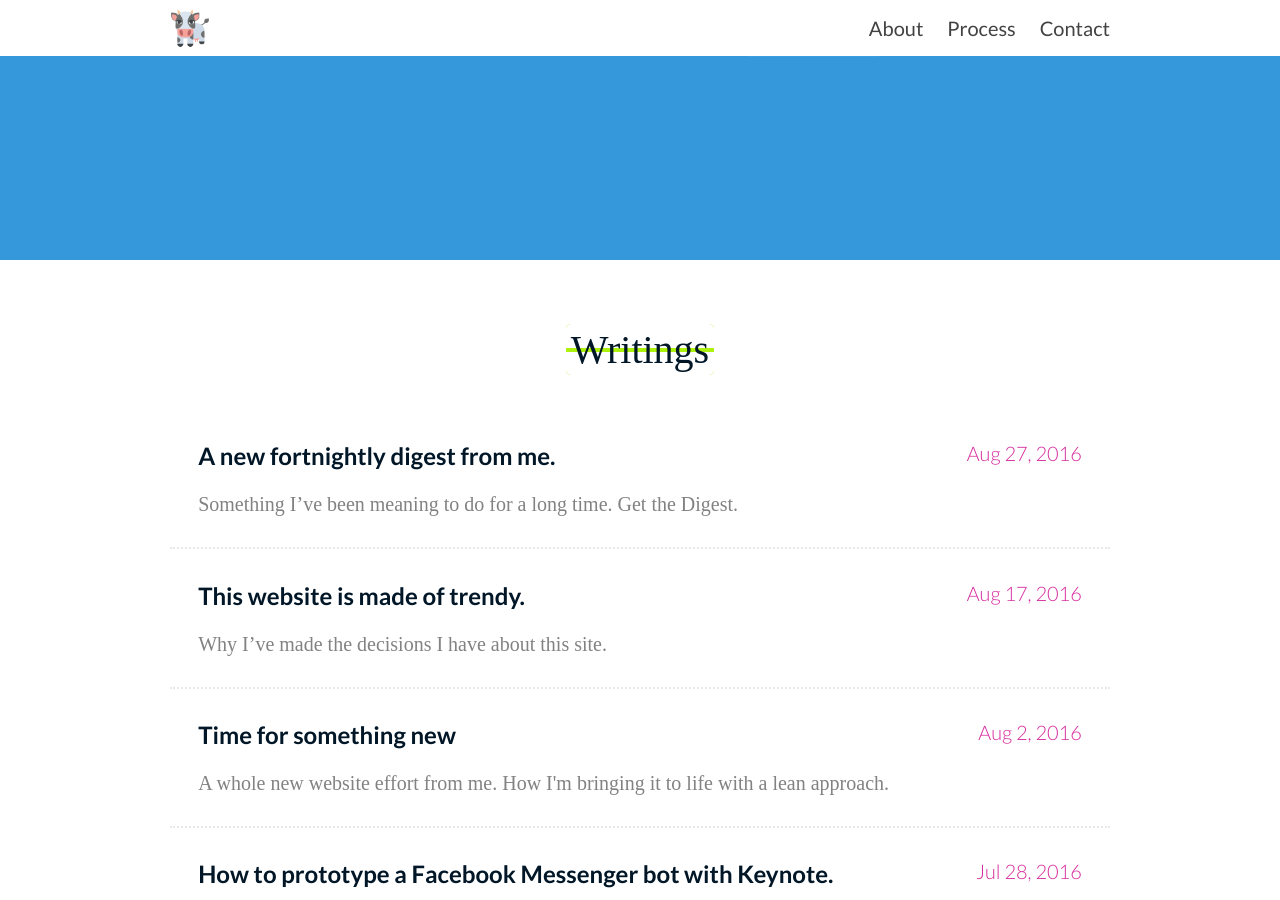
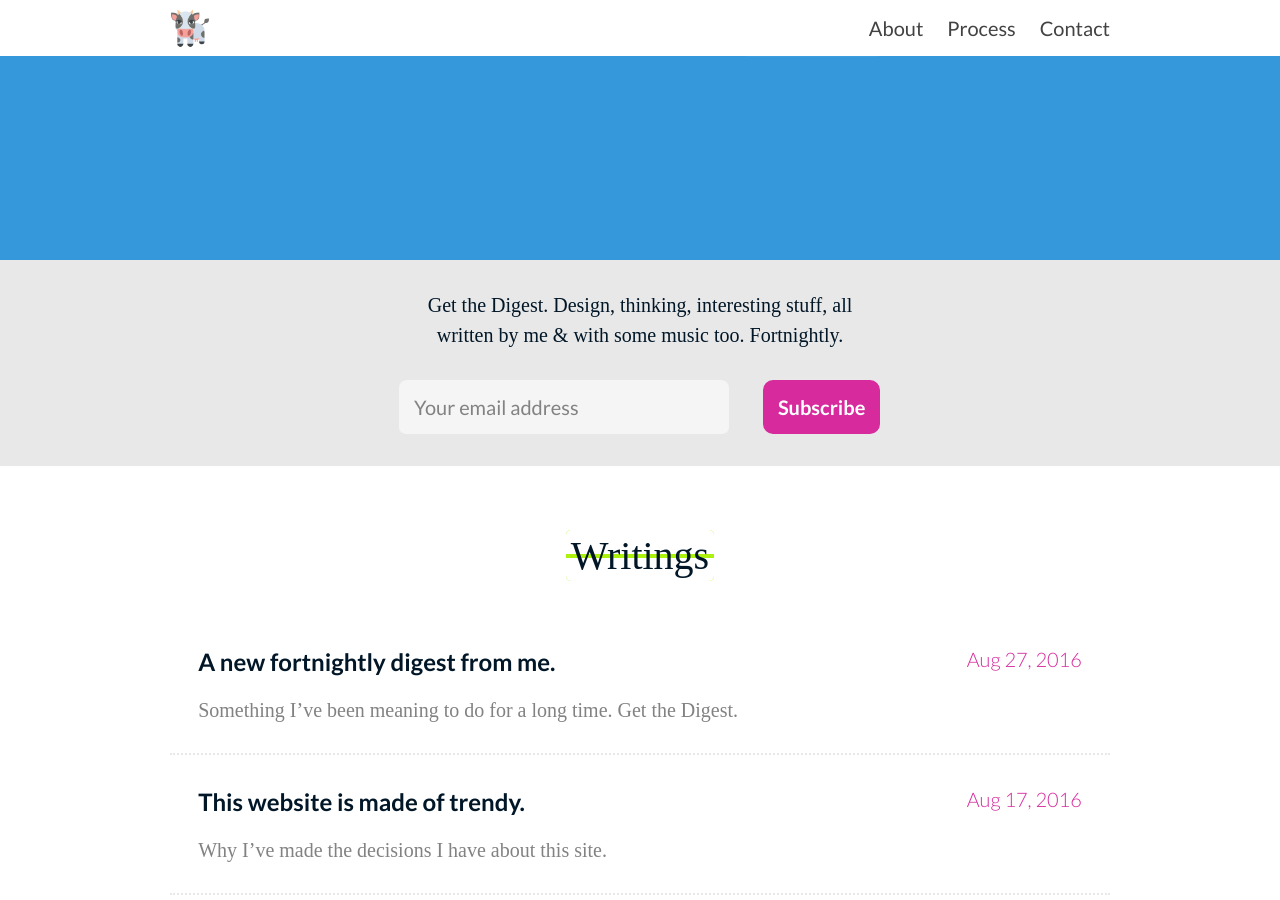
Before and after one commit to jonthebeef/jonthebeef.github.io, a Jekyll site: the page built from index.html, in a window 1280 px wide and 900 px high, scrolled down 640 px. Built offline with Jekyll 4.4.1, drawn with Linux system fonts in a browser that asks for light colours; emoji names are drawn with the system emoji font; some web fonts are replaced.

Commit message:
newsletter signup on homepage. form styling too.

```diff
--- a/_includes/homeview.html
+++ b/_includes/homeview.html
@@ -8,3 +8,4 @@
     </div>
   </div>
 </div>
+{% include newsletter.html %}
--- /dev/null
+++ b/_includes/newsletter.html
@@ -0,0 +1,25 @@
+<div id="mailchimp">
+
+
+  <!-- Begin MailChimp Signup Form -->
+  <div id="mc_embed_signup">
+  <form action="//xyz.us14.list-manage.com/subscribe/post?u=64766a1c8e625212c90caadc3&amp;id=fd5e4fcab9" method="post" id="mc-embedded-subscribe-form" name="mc-embedded-subscribe-form" class="validate" target="_blank" novalidate>
+      <div id="mc_embed_signup_scroll">
+
+  <div class="mc-field-group">
+    <div id="blurb">Get the Digest. Design, thinking, interesting stuff, all written by me &amp; with some music too. Fortnightly.</div>
+  	<input type="email" value="" name="EMAIL" class="required email" id="mce-EMAIL" placeholder="Your email address">
+    <input type="submit" value="Subscribe" name="subscribe" id="mc_form_submit" class="button">
+    <div class="clear"></div>
+  </div>
+  	<div id="mce-responses" class="clear">
+  		<div class="response" id="mce-error-response" style="display:none"></div>
+  		<div class="response" id="mce-success-response" style="display:none"></div>
+  	</div>    <!-- real people should not fill this in and expect good things - do not remove this or risk form bot signups-->
+      <div style="position: absolute; left: -5000px;" aria-hidden="true"><input type="text" name="b_64766a1c8e625212c90caadc3_fd5e4fcab9" tabindex="-1" value=""></div>
+      </div>
+  </form>
+  </div>
+
+  <!--End mc_embed_signup-->
+</div>
--- a/_includes/statement.html
+++ /dev/null
@@ -1,3 +0,0 @@
-<div class="statement">
-  I’m Jon, a Product Strategist &amp; Designer, and I work with people like you to make what feels like the impossible, real. I create actionable strategies that address user needs and business KPIs, and design sumptuous interfaces for desktop and mobile all with a belief and focus in simplicity.
-  </div>
--- a/_sass/_layout.scss
+++ b/_sass/_layout.scss
@@ -771,75 +771,6 @@
   #contactform{
     overflow: hidden;
   }
-  //
-  // #form_name {
-  //   width: 300px;
-  //   border: 0;
-  //   margin-right: $spacing-unit;
-  //   margin-bottom: $spacing-unit;
-  //   background-color: #F5F5F5;
-  //   border-bottom: 2px solid $grey-color-light;
-  //   border-radius: 8px;
-  //   padding: $spacing-unit / 2;
-  //   font-family: $base-font-family;
-  //   font-size:$base-font-size;
-  //   color: $grey-color-dark;
-  //   :hover {
-  //     background-color: $pink-color;
-  //   }
-  //
-  // }
-  //
-  // #form_email {
-  //   width: 300px;
-  //   border: 0;
-  //   margin-right: $spacing-unit;
-  //   margin-bottom: $spacing-unit;
-  //   background-color: #F5F5F5;
-  //   border-bottom: 2px solid $grey-color-light;
-  //   border-radius: 8px;
-  //   padding: $spacing-unit / 2;
-  //   font-family: $base-font-family;
-  //   font-size:$base-font-size;
-  // }
-  //
-  // #form_message {
-  //   border: 0;
-  //   width: 660px;
-  //   height: 200px;
-  //   margin-right: $spacing-unit;
-  //   margin-bottom: $spacing-unit;
-  //   background-color: #F5F5F5;
-  //   border-bottom: 2px solid $grey-color-light;
-  //   border-radius: 8px;
-  //   padding: $spacing-unit / 2;
-  //   font-family: $base-font-family;
-  //   font-size:$base-font-size;
-  //   @include media-query($on-palm) {
-  //     width: 300px;
-  //     }
-  // }
-  //
-  // #form_submit {
-  //   clear: both;
-  //   border: 0;
-  //   cursor: pointer;
-  //   padding: $spacing-unit / 2;
-  //   font-weight: 700;
-  //   color: white;
-  //   width: 100px;
-  //   background-color: $blue-color;
-  //   border-radius: 10px;
-  //   text-decoration: none;
-  //   font-family: $base-font-family;
-  //   font-size:$base-font-size;
-  // }
-  //
-  // #contactform {
-  //   margin-top: $spacing-unit * 2;
-  //   margin-bottom: $spacing-unit * 2;
-  // }
-
 
   input {
     width: 300px;
@@ -856,6 +787,9 @@
 
   }
 
+  input, textarea:focus {
+    outline: 0;
+  }
     // input, textarea:focus {background-color: $pink-color;}
 
     textarea {
@@ -871,6 +805,11 @@
       padding: $spacing-unit / 2;
       font-family: $base-font-family;
       font-size:$base-font-size;
+
+      :focus {
+        outline: 0;
+      }
+
       @include media-query($on-palm) {
         width: 300px;
         }
@@ -917,3 +856,74 @@
     height:30px;
     padding-bottom: 3px;
 }
+
+#mailchimp {
+  // height: 120px;
+  background-color: $grey-color-light;
+  width: 100%;
+  padding: $spacing-unit 0;
+
+  input {
+    margin: 0;
+  }
+
+  @include media-query($on-palm) {
+    display: none;
+    }
+}
+
+
+
+
+#blurb {
+  margin-bottom: 30px;
+  font-family: "Source Serif Pro", serif;
+  text-align: center;
+}
+
+#mc_embed_signup {
+  // position: relative;
+  // top: 50%;
+  // transform: translateY(-50%);
+  margin: 0 auto;
+  width:482px;
+
+  form {
+    display: block;
+    position: relative;
+  }
+
+  :focus {
+    outline: 0;
+  }
+
+
+}
+
+
+
+.button {
+  clear: both;
+  border: 0;
+  cursor: pointer;
+  padding: $spacing-unit / 2;
+  margin-left: $spacing-unit !important;
+  font-weight: 700;
+  color: white;
+  width: auto;
+  background-color: $pink-color;
+  border-radius: 10px;
+  text-decoration: none;
+  font-family: $base-font-family;
+  font-size:$base-font-size;
+
+}
+
+.button:hover {
+  text-decoration: none;
+  background: $grey-color-dark;
+}
+
+.button:focus {
+  outline: 0;
+}
```
Also changed, not shown: _includes/newsletters.html (deleted, +0 -21 lines). Lines whose indentation alone changed are shown as unchanged.
